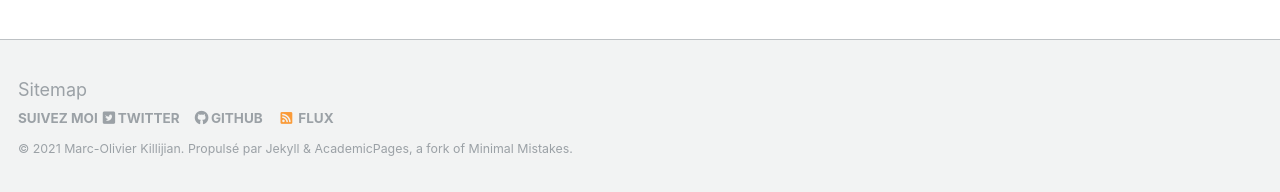
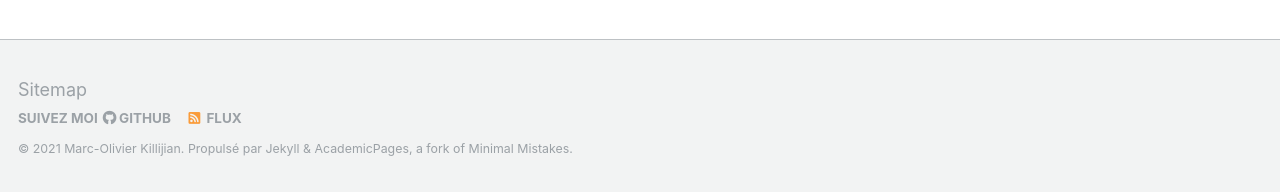
Before and after one commit to Kirija/kirija.github.io, a Jekyll site: the page built from _pages/about.md, in a window 1280 px wide. Shown: the part 705-897 px from the top of the page. Built offline with Jekyll 4.4.1, drawn with Linux system fonts in a browser that asks for light colours.

Commit message:
removed twitter

```diff
--- a/_config.yml
+++ b/_config.yml
@@ -58,7 +58,7 @@ yandex_site_verification :
 
 # Social Sharing
 twitter:
-  username               : &twitter kirija
+  username               :
 facebook:
   username               :
   app_id                 :
```
